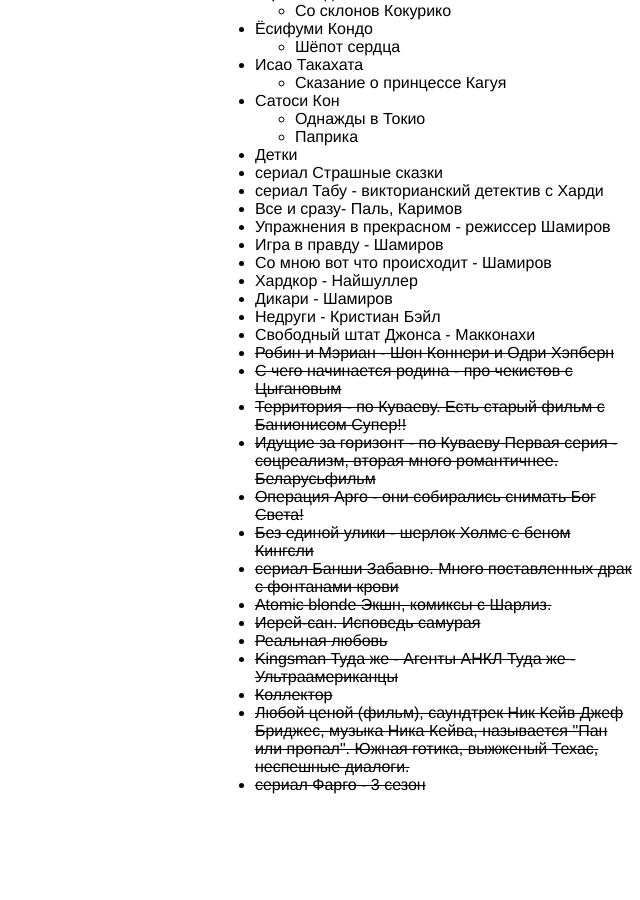
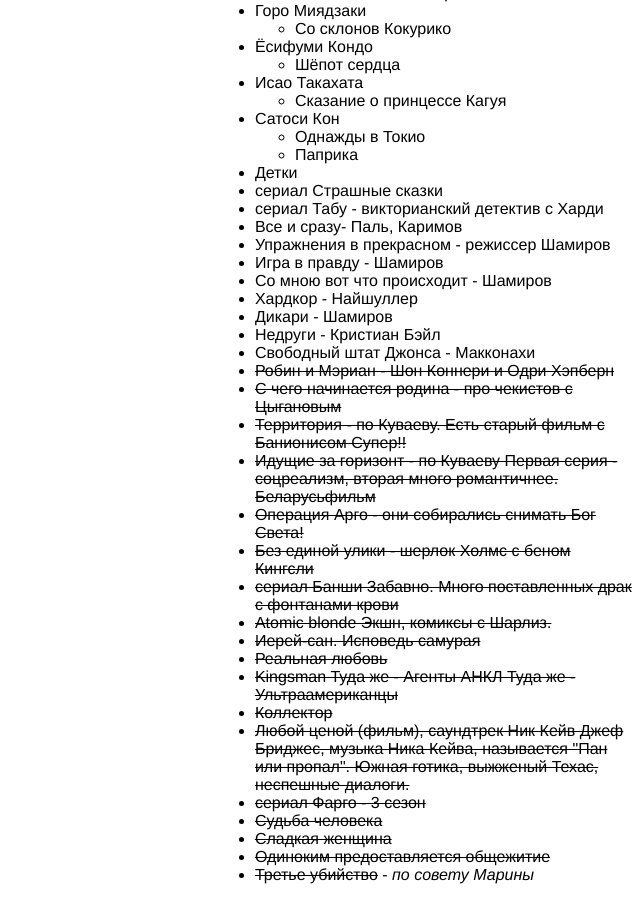
Before and after one commit to hinterlistig/hinterlistig.github.io, a Jekyll site: the page built from index.html, in a window 1280 px wide and 900 px high, scrolled down 1036 px. Shown: the whole window, without its empty margins (640-1280 px from the left). Built offline with Jekyll 4.4.1, drawn with Linux system fonts in a browser that asks for light colours; before the commit the page ends 1846 px from its top, so only the background shows below that; some of the changed text lies outside the part shown.

Commit message:
Update index.html

```diff
--- a/index.html
+++ b/index.html
@@ -2,9 +2,9 @@
 layout: default
 title: смотреть, слушать, читать
 ---
-<div class="now">Сейчас читаю "Потоп" Генрика Сенкевича.</div>
 
 <div class="layout">
+	        <a class='read_open' href="#">Читаю</a>
 		<div class="read">
 			<ul>
 				<li>Нил Стивенсон - рекомендовал Гаврилов</li>
@@ -17,12 +17,16 @@
 				<li><strike>Олег Куваев</strike></li>
 			</ul>
 		</div>
-		<div class="listen">
+		<a class='read_open' href="#">Слушать</a>
+
+        	<div class="listen">
 			<ul>
 				<li>gothic country: Woven hand, Those poor bastards, Me and
 					that man</li>
 			</ul>
 		</div>
+		<a class='read_open' href="#">Смотреть</a>
+
 		<div class="watch">
 
 			<ul>
@@ -121,6 +125,11 @@
 						Джеф Бриджес, музыка Ника Кейва, называется "Пан или пропал".
 						Южная готика, выжженый Техас, неспешные диалоги.</strike></li>
 				<li><strike>сериал Фарго - 3 сезон</strike></li>
+				<li><strike>Судьба человека</strike></li>
+				<li><strike>Сладкая женщина</strike></li>
+				<li><strike>Одиноким предоставляется общежитие</strike></li>
+				<li><strike>Третье убийство</strike> - <i>по совету Марины</i></li>
+
 				</ul>
 		</div>
 	</div>
```
